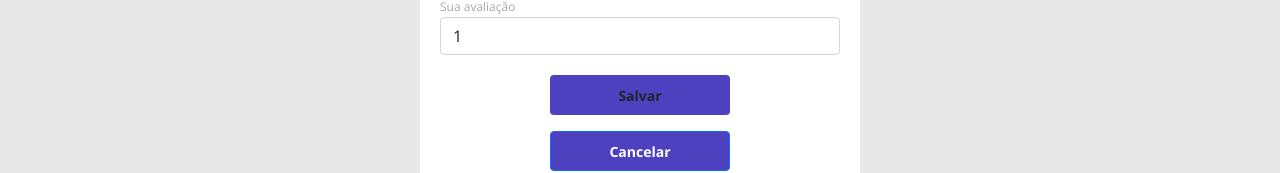
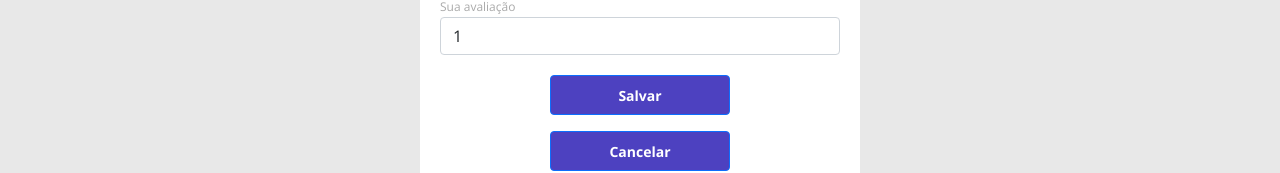
Before and after one commit to arthurmdros/dsmovie, a React (Create React App) app in the folder frontend/: page /form/1 in a window 1280 px wide. Shown: the part 599-772 px from the top of the page. Built offline with nearby package versions, Linux system fonts and the light colour scheme.

Commit message:
Navigation buttons

```diff
--- a/frontend/src/components/MovieCard/index.tsx
+++ b/frontend/src/components/MovieCard/index.tsx
@@ -1,6 +1,7 @@
 import MovieScore from "components/MovieScore";
+import { Link } from "react-router-dom";
 
-function MovieCard(){
+function MovieCard() {
     const movie = {
         id: 1,
         image: "https://www.themoviedb.org/t/p/w533_and_h300_bestv2/jBJWaqoSCiARWtfV0GlqHrcdidd.jpg",
@@ -9,13 +10,15 @@
         score: 4.5
     };
 
-    return(
+    return (
         <div>
-            <img className="dsmovie-movie-card-image" src={movie.image} alt={movie.title}/>
+            <img className="dsmovie-movie-card-image" src={movie.image} alt={movie.title} />
             <div className="dsmovie-card-bottom-container">
                 <h3>{movie.title}</h3>
                 <MovieScore />
-                <div className="btn btn-primary dsmovie-btn">Avaliar</div>
+                <Link to={`/form/${movie.id}`}>
+                    <div className="btn btn-primary dsmovie-btn">Avaliar</div>
+                </Link>
             </div>
         </div>
     );
--- a/frontend/src/pages/Form/index.tsx
+++ b/frontend/src/pages/Form/index.tsx
@@ -1,3 +1,4 @@
+import { Link } from 'react-router-dom';
 import './styles.css';
 
 function Form() {
@@ -30,10 +31,12 @@
                        </select>
                    </div>
                    <div className="dsmovie-form-btn-container">
-                       <button type="submit" className="btn btn-primay dsmovie-btn">Salvar</button>
+                       <button type="submit" className="btn btn-primary dsmovie-btn">Salvar</button>
                    </div>
                </form>
-               <button className="btn btn-primary dsmovie-btn mt-3">Cancelar</button>
+               <Link to="/">
+                <button className="btn btn-primary dsmovie-btn mt-3">Cancelar</button>
+               </Link>
            </div>
        </div>
     );
```
